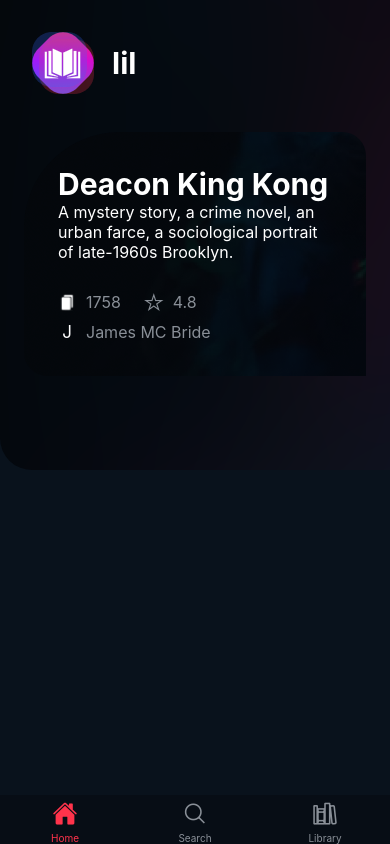
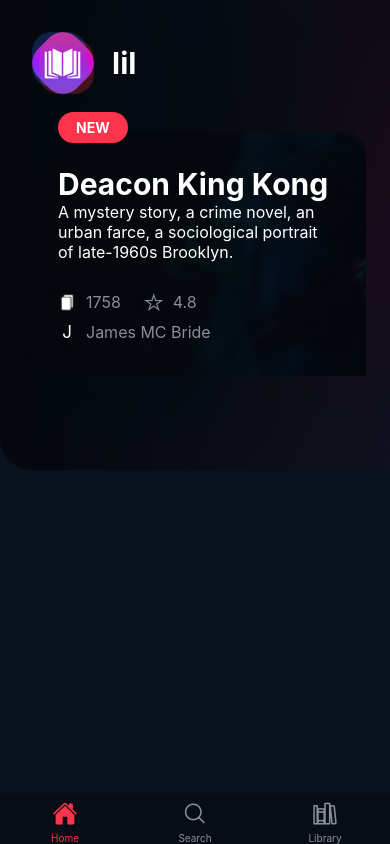
Before and after one commit to Ouzx/Lillium, a React Native app: screen / in a window 390 px wide. Built offline with nearby package versions, Linux system fonts and the light colour scheme.

Commit message:
Badge added

```diff
--- a/src/Main/HomeScreen.tsx
+++ b/src/Main/HomeScreen.tsx
@@ -1,5 +1,5 @@
 import React from "react";
-import { StyleSheet, ImageBackground } from "react-native";
+import { StyleSheet, ImageBackground, ScrollView } from "react-native";
 
 import { Container, Logo, DetailCard } from "../Shared";
 import { Numbers } from "../utils";
@@ -11,6 +11,7 @@ const HomeScreen = () => {
         source={require("../../assets/img/home-bg.png")}
         style={styles.container}
       >
+        <ScrollView>
           <Logo />
           <DetailCard
             title="Deacon King Kong"
@@ -21,6 +22,7 @@ const HomeScreen = () => {
             image={require("../../assets/img/card-bg.png")}
             containerStyle={styles.detailCard}
           />
+        </ScrollView>
       </ImageBackground>
     </Container>
   );
--- a/src/Shared/Components/AutorOnCard.tsx
+++ b/src/Shared/Components/AutorOnCard.tsx
@@ -1,5 +1,10 @@
 import React from "react";
-import { ImageSourcePropType, Text, View, ViewStyle } from "react-native";
+import {
+  ImageSourcePropType,
+  Text,
+  TouchableOpacity,
+  ViewStyle,
+} from "react-native";
 
 import { Numbers, Styles } from "../../utils";
 import { Avatar } from "react-native-elements";
@@ -11,7 +16,7 @@ interface Props {
 }
 const AuthorOnCard = ({ author, authorPic, containerStyle }: Props) => {
   return (
-    <View style={[Styles.alignRow, containerStyle]}>
+    <TouchableOpacity style={[Styles.alignRow, containerStyle]}>
       <Avatar
         rounded
         source={authorPic}
@@ -23,7 +28,7 @@ const AuthorOnCard = ({ author, authorPic, containerStyle }: Props) => {
         }}
       />
       <Text style={[Styles.onCardComment]}>{author}</Text>
-    </View>
+    </TouchableOpacity>
   );
 };
 
--- /dev/null
+++ b/src/Shared/Components/Badge.tsx
@@ -0,0 +1,58 @@
+import React from "react";
+import { StyleSheet, Text, View, ViewStyle, TextStyle } from "react-native";
+
+import { Colors, Numbers } from "../../utils";
+
+interface Props {
+  value: string;
+  badgeColor?: string;
+  textColor?: string;
+  textSize?: number;
+  containerStyle?: ViewStyle | ViewStyle[];
+  textStyle?: TextStyle | TextStyle[];
+}
+
+const Badge = (props: Props) => {
+  return (
+    <View style={{ zIndex: 1, position: "relative" }}>
+      <View style={[styles.outerContainer, props.containerStyle]}>
+        <View
+          style={[
+            styles.innerContainer,
+            {
+              backgroundColor: props.badgeColor
+                ? props.badgeColor
+                : Colors.secondary,
+            },
+          ]}
+        >
+          <Text
+            style={[
+              styles.text,
+              { color: props.textColor ? props.textColor : Colors.active },
+              props.textStyle,
+            ]}
+          >
+            {props.value}
+          </Text>
+        </View>
+      </View>
+    </View>
+  );
+};
+
+export default Badge;
+
+const styles = StyleSheet.create({
+  outerContainer: {
+    position: "absolute",
+    paddingLeft: Numbers.padding.M,
+    paddingTop: Numbers.padding.XXS,
+  },
+  innerContainer: {
+    borderRadius: Numbers.radius.L,
+    paddingVertical: 7,
+    paddingHorizontal: Numbers.padding.XS,
+  },
+  text: { fontWeight: "bold" },
+});
--- a/src/Shared/Components/DetailCard.tsx
+++ b/src/Shared/Components/DetailCard.tsx
@@ -6,11 +6,14 @@ import {
   ImageBackground,
   ViewStyle,
   ImageSourcePropType,
+  TouchableOpacity,
 } from "react-native";
 
 import PagesOnCard from "./PagesOnCard";
 import RatingOnCard from "./RatingOnCard";
 import AuthorOnCard from "./AutorOnCard";
+
+import Badge from "./Badge";
 
 import { Numbers, Styles } from "../../utils";
 
@@ -27,10 +30,13 @@ interface Props {
 
 const DetailCard = (props: Props) => {
   return (
+    <View>
+      <Badge value="NEW" />
       <ImageBackground
         style={[Styles.imageContainer, styles.container, props.containerStyle]}
         source={props.image}
       >
+        <TouchableOpacity>
           <Text style={Styles.headingText}>{props.title}</Text>
           <Text style={Styles.plainText}>{props.description}</Text>
           <View style={styles.pagesAndStars}>
@@ -45,7 +51,9 @@ const DetailCard = (props: Props) => {
             author={props.author}
             authorPic={props.authorImage}
           />
+        </TouchableOpacity>
       </ImageBackground>
+    </View>
   );
 };
 
```
Lines whose indentation alone changed are shown as unchanged.
